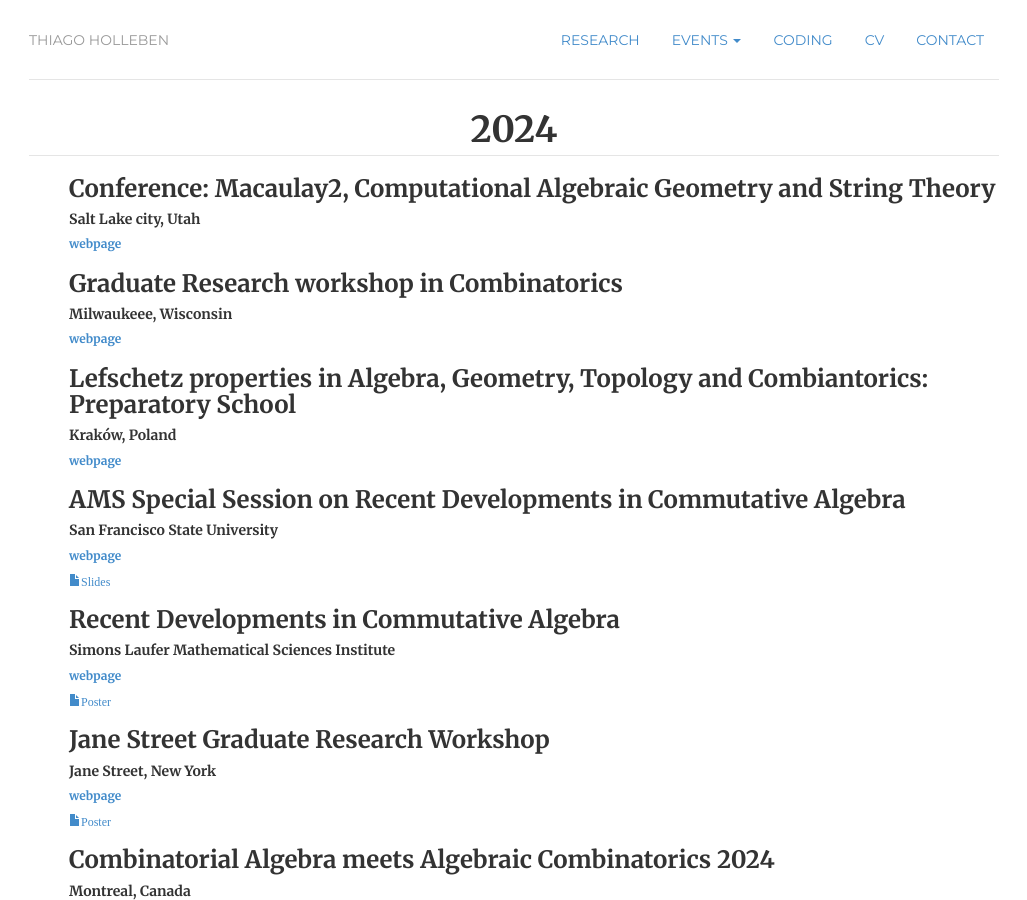
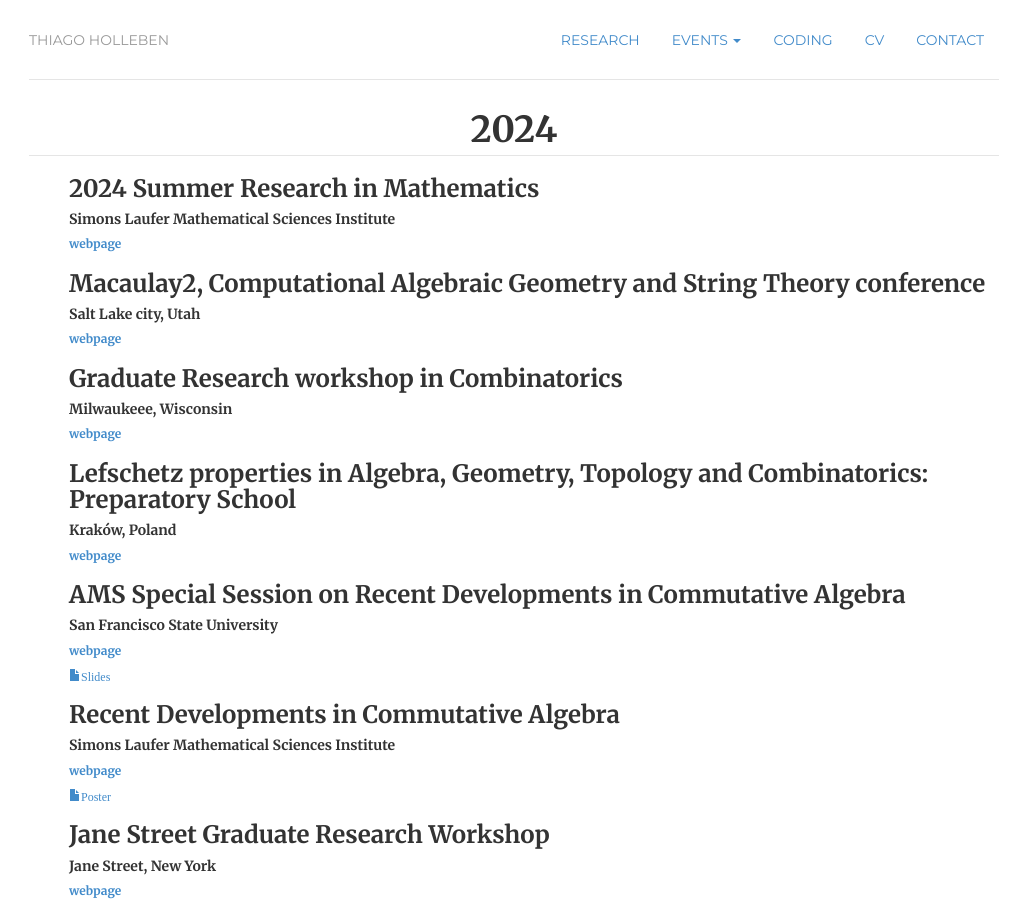
Before and after one commit to hollebenthiago/hollebenthiago.github.io, a Jekyll site: the page built from attended/index.html, in a window 1280 px wide and 900 px high. Shown: the whole window, without its empty margins (126-1153 px from the left). Built offline with Jekyll 4.4.1, drawn with Linux system fonts in a browser that asks for light colours.

Commit message:
included msri summer 2024

```diff
--- a/attended/index.html
+++ b/attended/index.html
@@ -12,7 +12,18 @@ description: Thiago Holleben is a PhD candidate at Dalhousie University.
         <ul>
             <li>
                 <h3>
-                    Conference: Macaulay2, Computational Algebraic Geometry and String Theory
+                    2024 Summer Research in Mathematics
+                </h3>
+                <h5>
+                    Simons Laufer Mathematical Sciences Institute
+                </h5>
+                <h6>
+                    <a href="https://www.slmath.org/programs/387">webpage</a>
+                </h6>
+            </li>
+            <li>
+                <h3>
+                    Macaulay2, Computational Algebraic Geometry and String Theory conference
                 </h3>
                 <h5>
                     Salt Lake city, Utah
@@ -34,7 +45,7 @@ description: Thiago Holleben is a PhD candidate at Dalhousie University.
             </li>
             <li>
                 <h3>
-                    Lefschetz properties in Algebra, Geometry, Topology and Combiantorics: Preparatory School
+                    Lefschetz properties in Algebra, Geometry, Topology and Combinatorics: Preparatory School
                 </h3>
                 <h5>
                     Kraków, Poland
```
